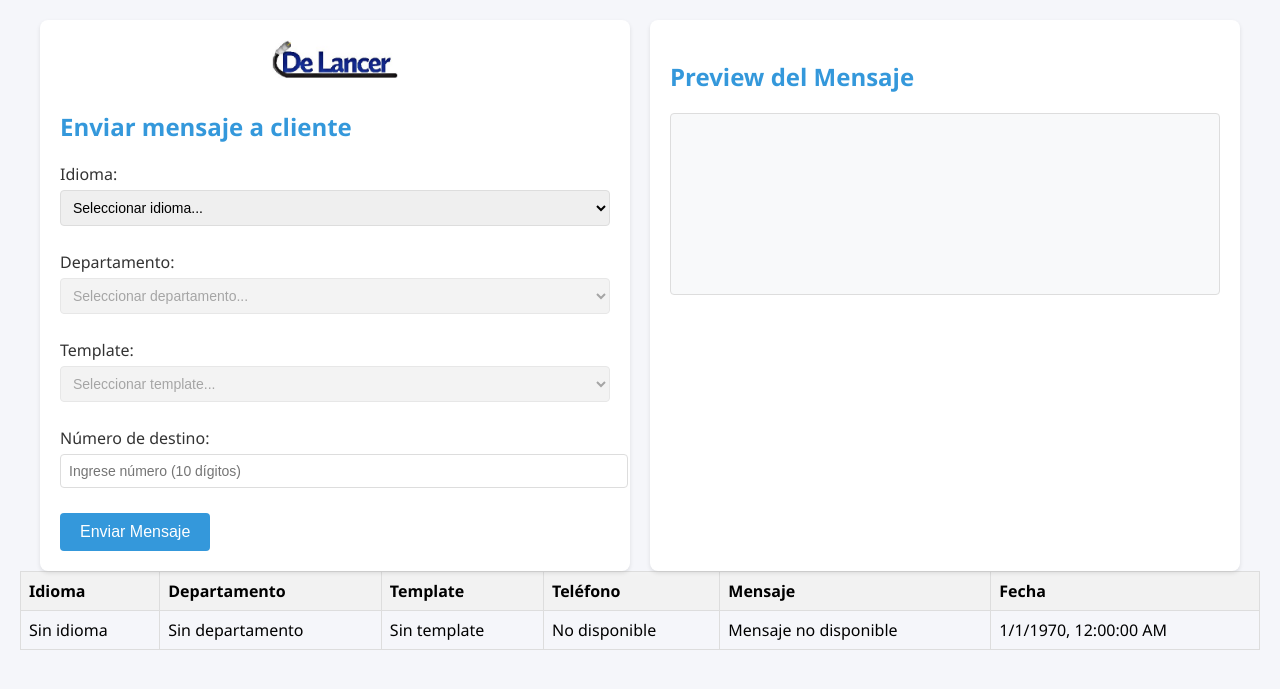
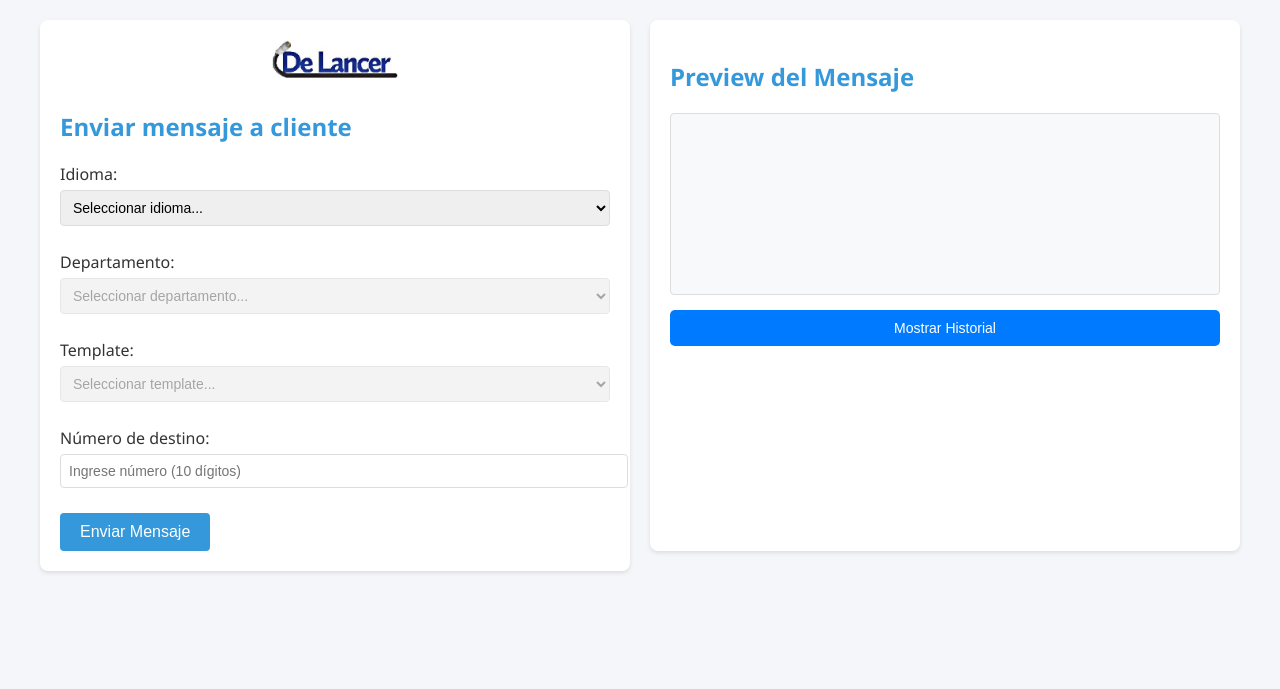
Before and after one commit to DelawareYT/sendmessage, a Flask app: page / in a window 1280 px wide. Shown: the top 689 px of the page. Run offline with Flask 3, Linux system fonts and the light colour scheme; data that the repository does not hold is empty.

Commit message:
historial ahora es oculto para mejor interfaz

```diff
--- a/app.py
+++ b/app.py
@@ -96,7 +96,7 @@
     cursor = None
     try:
         data = request.json
-        print("Datos recibidos:", data)  # Imprime los datos recibidos
+
 
         # Validar que todos los campos necesarios estén presentes
         required_fields = ['idioma', 'departamento_id', 'template_id', 'phoneNumber', 'message']
--- a/templates/index.html
+++ b/templates/index.html
@@ -6,6 +6,48 @@
     <title>Mensaje Builder</title>
     <script src="https://cdnjs.cloudflare.com/ajax/libs/jquery/3.7.1/jquery.min.js"></script>
     <link rel="stylesheet" href="{{ url_for('static', filename='css/styles.css') }}">
+    <style>
+        #historySection {
+            margin-top: 15px;
+            padding: 10px;
+            border-radius: 5px;
+            background-color: #f9f9f9;
+            display: none; /* Oculto por defecto */
+            width: 100%; /* Ocupar todo el ancho */
+            box-sizing: border-box; /* Incluir padding en el ancho */
+        }
+        #historyTable {
+            width: 100%;
+            border-collapse: collapse;
+        }
+        #historyTable th, #historyTable td {
+            border: 1px solid #ddd;
+            padding: 8px;
+            text-align: left;
+        }
+        #historyTable th {
+            background-color: #f2f2f2;
+        }
+        #toggleHistoryButton {
+            margin-top: 15px;
+            display: block;
+            width: 100%;
+            padding: 10px;
+            font-size: 14px;
+            background-color: #007bff;
+            color: white;
+            border: none;
+            border-radius: 5px;
+            cursor: pointer;
+            text-align: center;
+        }
+        #toggleHistoryButton:hover {
+            background-color: #0056b3;
+        }
+        .preview-section {
+            margin-bottom: 20px; /* Para separar de la sección del historial */
+        }
+    </style>
 </head>
 <body>
     <div class="container">
@@ -50,10 +92,14 @@
         <div class="preview-section">
             <h2>Preview del Mensaje</h2>
             <div id="messagePreview"></div>
+            <!-- Botón para mostrar/ocultar el historial -->
+            <button id="toggleHistoryButton">Mostrar Historial</button>
         </div>
     </div>
 
-
+    <!-- Sección del historial: ahora ocupa todo el ancho -->
+    <div id="historySection">
+        <h2>Historial de Mensajes</h2>
         <table id="historyTable">
             <thead>
                 <tr>
@@ -69,6 +115,23 @@
                 <!-- Aquí se agregarán las filas -->
             </tbody>
         </table>
+    </div>
+
     <script src="{{ url_for('static', filename='js/main.js') }}"></script>
+    <script>
+        // Lógica para mostrar/ocultar el historial
+        $(document).ready(function() {
+            $('#toggleHistoryButton').click(function() {
+                const historySection = $('#historySection');
+                if (historySection.is(':visible')) {
+                    historySection.slideUp();
+                    $(this).text('Mostrar Historial');
+                } else {
+                    historySection.slideDown();
+                    $(this).text('Ocultar Historial');
+                }
+            });
+        });
+    </script>
 </body>
 </html>
```
Lines whose indentation alone changed are shown as unchanged.
